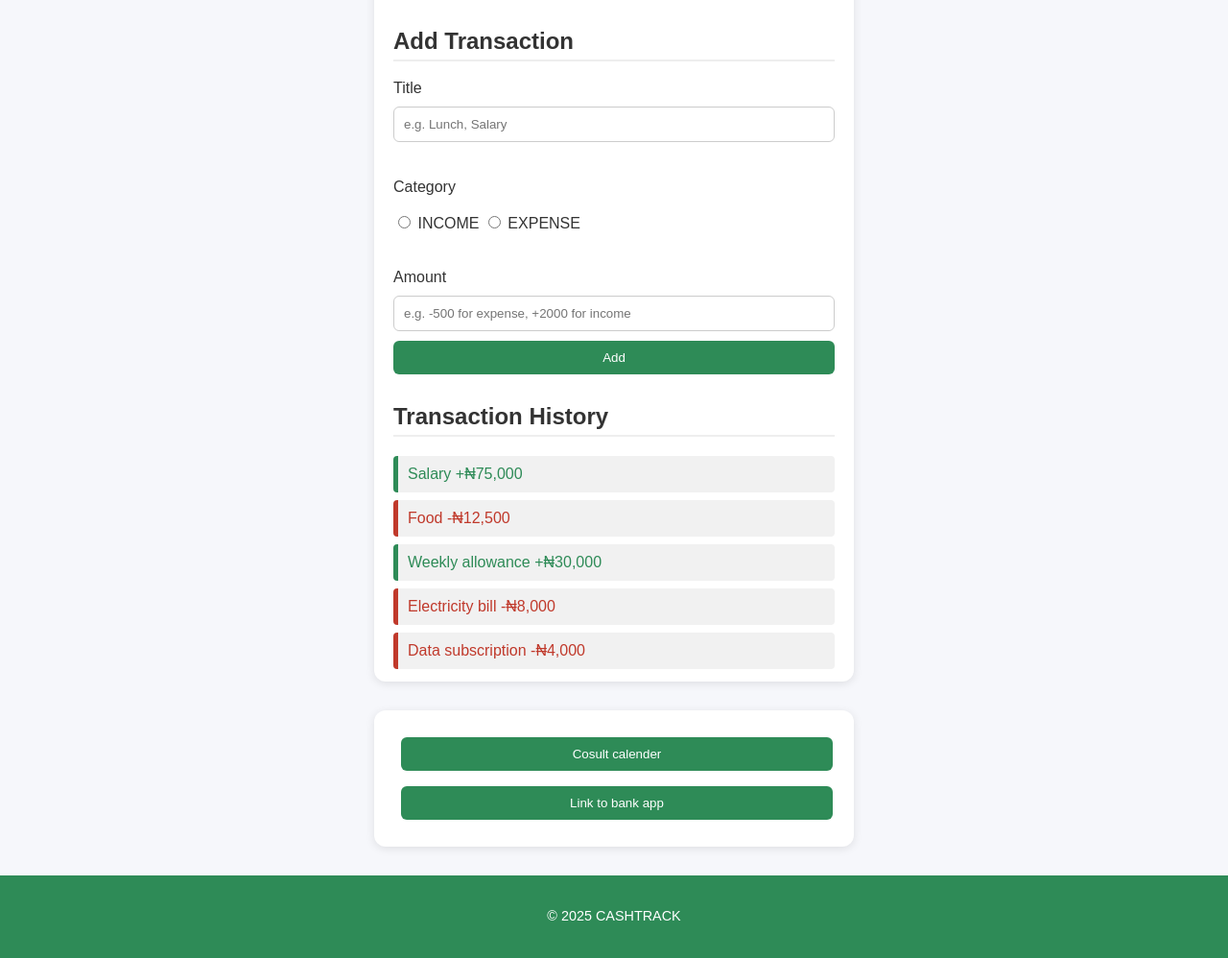
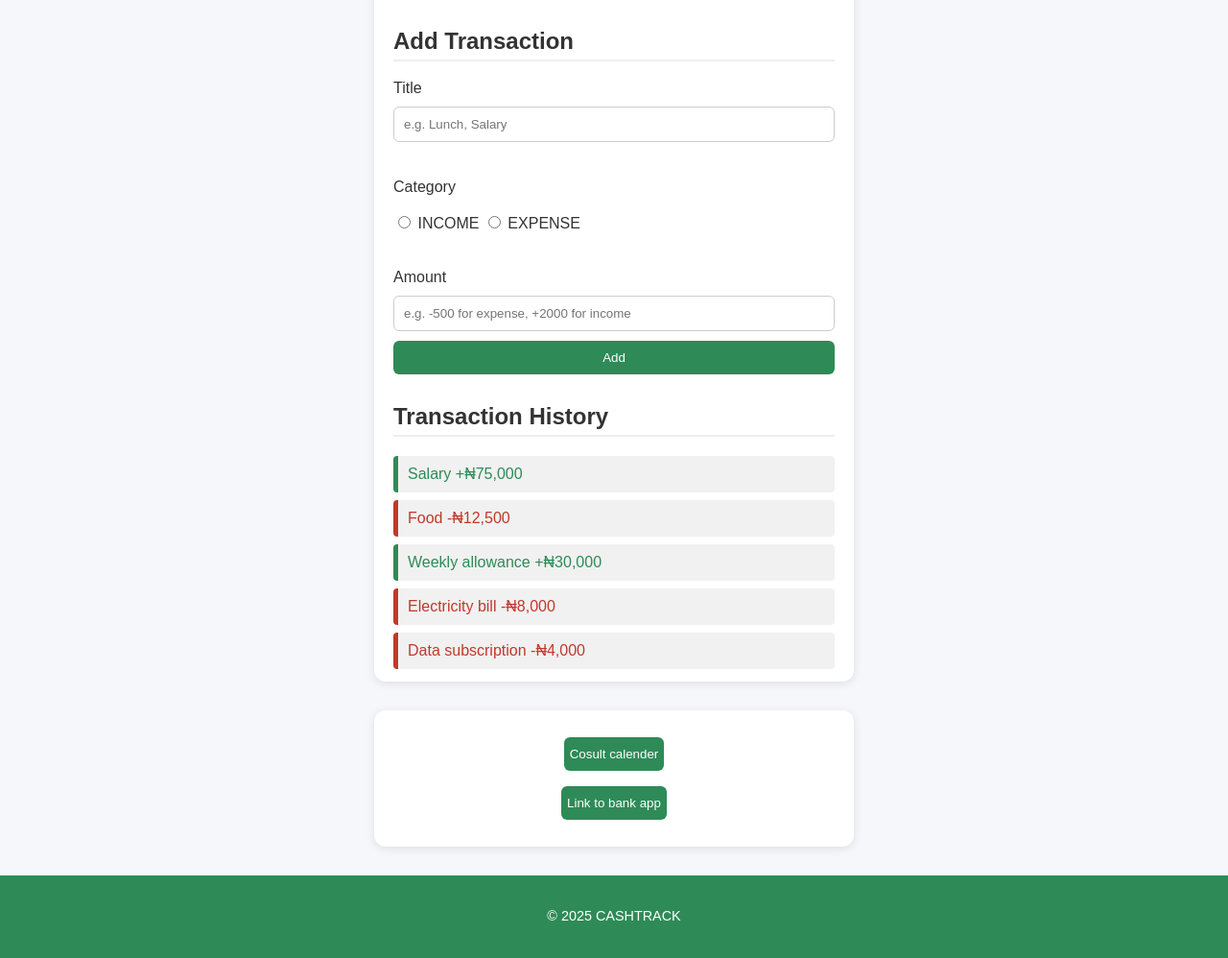
Before and after one commit to Jimykiz-codes/Cashtrack, a plain HTML site: page index.html in a window 1280 px wide. Shown: the part 528-1526 px from the top of the page at 96% size. Drawn offline with Linux system fonts and the light colour scheme.

Commit message:
Update cashtrack.css

```diff
--- a/cashtrack.css
+++ b/cashtrack.css
@@ -141,7 +141,7 @@
     padding-top: 10px;
     padding-bottom: 10px;
     border: none;
-    width: 450px;
+    width: auto;
     border-radius: 6px;
     cursor: pointer;
     transition: background 0.3s ease;
@@ -158,7 +158,7 @@
     padding-top: 10px;
     padding-bottom: 10px;
     border: none;
-    width: 450px;
+    width: auto;
     border-radius: 6px;
     cursor: pointer;
     transition: background 0.3s ease;
```
